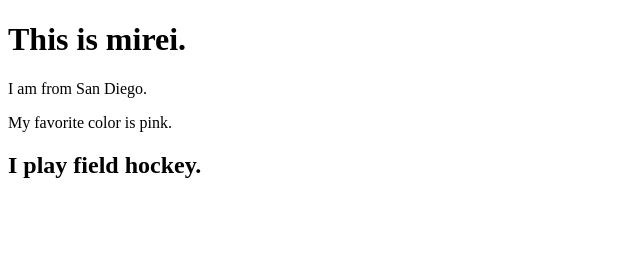
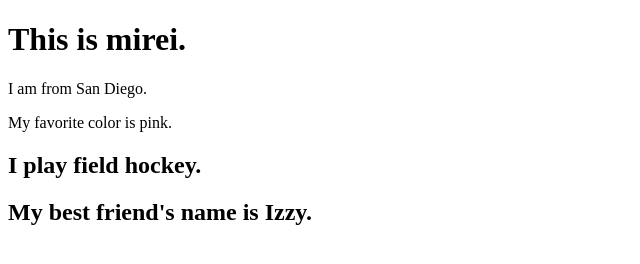
Before and after one commit to MireiY/homepage, a plain HTML site: page index.html in a window 1280 px wide. Shown: the whole page, without its empty margins (0-640 px from the left). Drawn offline with Linux system fonts and the light colour scheme.

Commit message:
Update index.html

```diff
--- a/index.html
+++ b/index.html
@@ -8,6 +8,6 @@
   <p>I am from San Diego.</p>
   <p>My favorite color is pink.</p>
   <h2>I play field hockey. </h2>
-
+  <h2>My best friend's name is Izzy.</h2>
 </body>
 </html>
```
